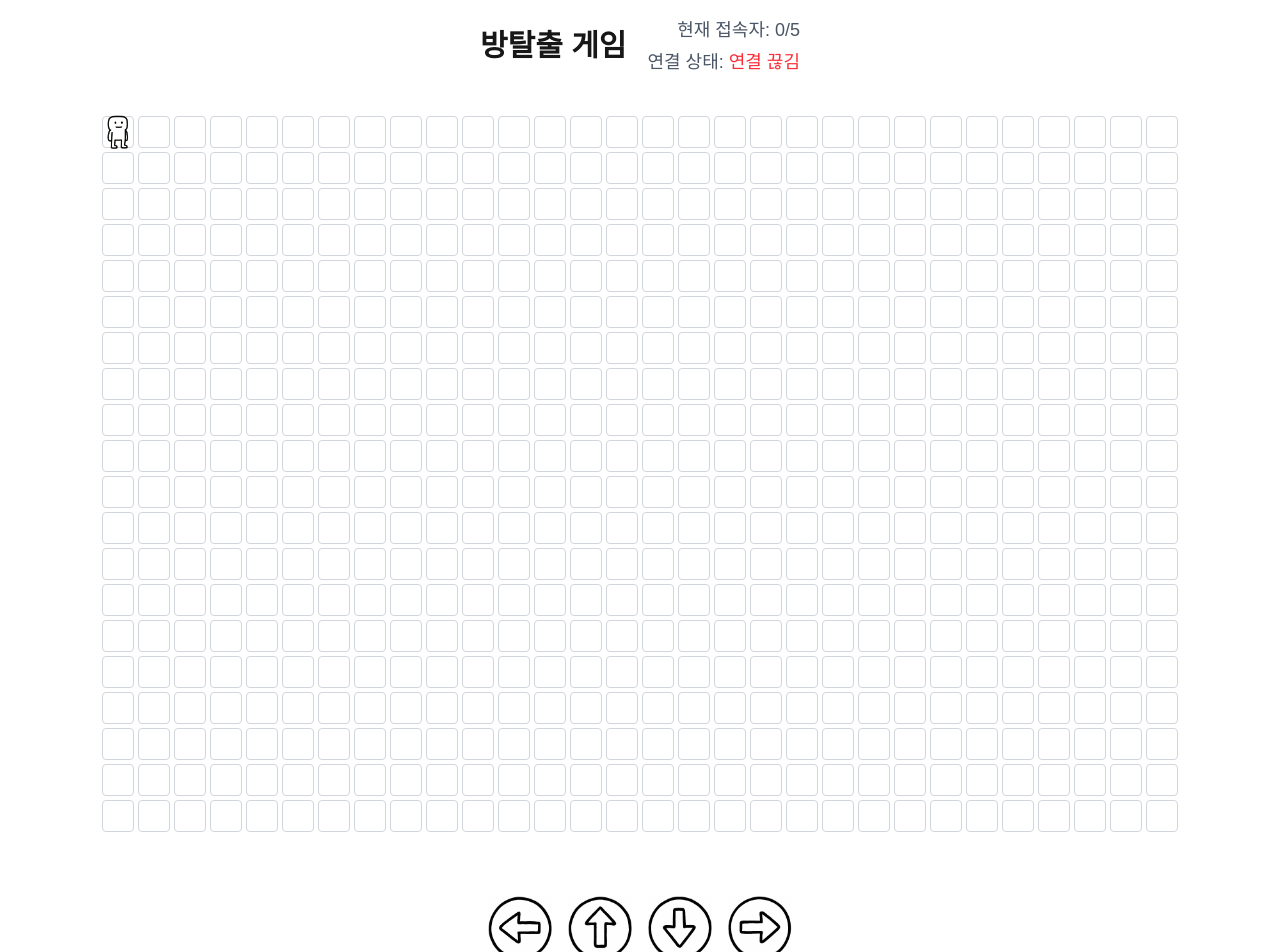
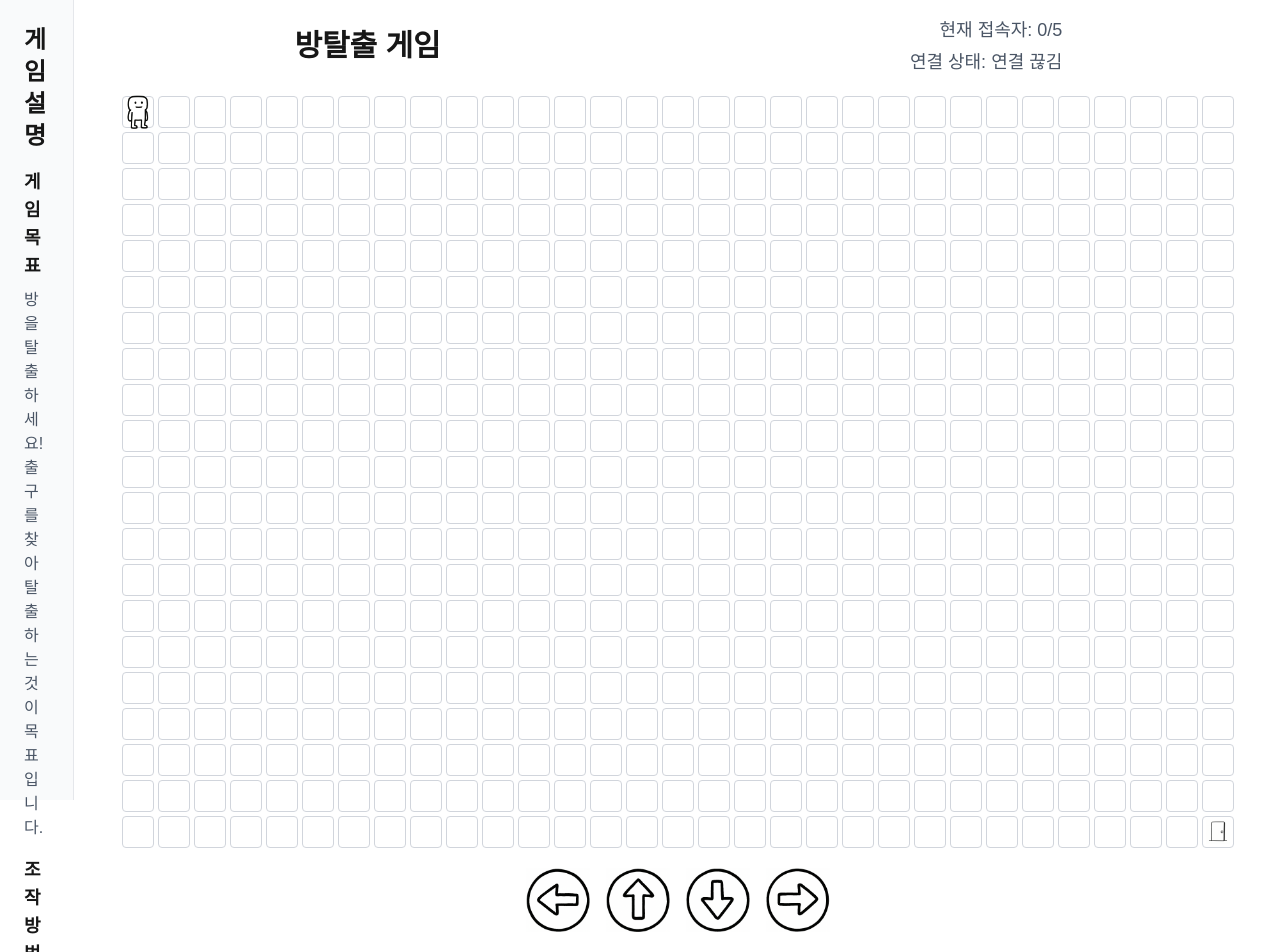
Before and after one commit to DangerousLittleBear/Online_Nunchi, a Next.js app: page /escape in a window 1280 px wide. Shown: the top 952 px of the page. Built offline with nearby package versions, Linux system fonts and the light colour scheme; no server answers.

Commit message:
게임 설명을 위한 사이드바 추가, 도착점 이미지 (문) 추가

```diff
--- a/src/app/escape/page.tsx
+++ b/src/app/escape/page.tsx
@@ -24,6 +24,8 @@ export default function EscapeGame() {
       const type = data.type;
       const position = data.position;
       const obstacles = data.obstacles;
+
+      console.log(obstacles);
 
       setPlayerCount(data.playerCount);
       if (type === 'POSITION_UPDATE') {
@@ -83,31 +85,59 @@ export default function EscapeGame() {
   };
 
   return (
-    <div className="min-h-screen bg-white flex flex-col items-center justify-center p-4">
-      <div className="mb-6 w-full">
-        <div className="max-w-xs mx-auto flex justify-between items-center">
-          <h1 className="text-3xl font-bold">방탈출 게임</h1>
-          <div className="flex flex-col items-end gap-1">
-            <p className="text-gray-600 text-lg">현재 접속자: {playerCount}/5</p>
-            <p className="text-gray-600 text-lg">
-              연결 상태:{" "}
-              <span className={isConnected ? "text-green-500" : "text-red-500"}>
-                {isConnected ? "연결됨" : "연결 끊김"}
-              </span>
-            </p>
+    <div className="min-h-screen bg-white flex">
+      {/* 사이드바 */}
+      <div className="w-80 bg-gray-50 p-6 border-r border-gray-200 h-screen">
+        <h2 className="text-2xl font-bold mb-4">게임 설명</h2>
+        <div className="space-y-4">
+          <div>
+            <h3 className="text-lg font-semibold mb-2">게임 목표</h3>
+            <p className="text-gray-600">방을 탈출하세요! 출구를 찾아 탈출하는 것이 목표입니다.</p>
+          </div>
+
+          <div>
+            <h3 className="text-lg font-semibold mb-2">조작 방법</h3>
+            <ul className="list-disc list-inside text-gray-600 space-y-1">
+              <li>↑ : 위로 이동</li>
+              <li>↓ : 아래로 이동</li>
+              <li>← : 왼쪽으로 이동</li>
+              <li>→ : 오른쪽으로 이동</li>
+            </ul>
+          </div>
+
+          <div>
+            <h3 className="text-lg font-semibold mb-2">게임 규칙</h3>
+            <ul className="list-disc list-inside text-gray-600 space-y-1">
+              <li>장애물을 피해서 이동하세요</li>
+              <li>다른 플레이어와 협력하세요</li>
+              <li>출구(문)에 도달하면 게임 클리어!</li>
+            </ul>
           </div>
         </div>
       </div>
 
-      <div className="mb-12">
+      {/* 메인 게임 영역 */}
+      <div className="flex-1 flex flex-col items-center justify-center p-4">
+        <div className="mb-1 w-full">
+          <div className="max-w-3xl mx-auto flex justify-between items-center">
+            <h1 className="text-3xl font-bold">방탈출 게임</h1>
+            <div className="flex flex-col items-end gap-1">
+              <p className="text-gray-600 text-lg">현재 접속자: {playerCount}/5</p>
+              <p className="text-gray-600 text-lg">연결 상태: {isConnected ? '연결됨' : '연결 끊김'}</p>
+            </div>
+          </div>
+        </div>
+
+        <div className="mb-1 w-full px-4">
           <GameBoard
             characterPosition={characterPosition}
-          size={{ width: 30, height: 20 }}
+            size={{ width: 31, height: 21 }}
             obstacles={obstacles}
           />
         </div>
 
         <DirectionControls onMove={handleMove} />
       </div>
+    </div>
   );
 }
--- a/src/components/escape/GameBoard.tsx
+++ b/src/components/escape/GameBoard.tsx
@@ -18,7 +18,13 @@ export default function GameBoard({ characterPosition, size, obstacles }: GameBo
 
   return (
     <div className="flex justify-center items-center p-4">
-      <div className="grid grid-cols-[repeat(30,2rem)] gap-1">
+      <div
+        className="grid gap-1"
+        style={{
+          gridTemplateColumns: `repeat(${size.width}, 2rem)`,
+          gridTemplateRows: `repeat(${size.height}, 2rem)`
+        }}
+      >
         {grid.map((row, y) =>
           row.map((_, x) => (
             <div
@@ -37,6 +43,16 @@ export default function GameBoard({ characterPosition, size, obstacles }: GameBo
                   className="object-contain"
                 />
               )}
+              {x === 30 && y === 20 && (
+                <Image
+                  src="/images/door_closed.png"
+                  alt="Door"
+                  width={24}
+                  height={24}
+                  priority
+                  className="object-contain"
+                />
+              )}
             </div>
           ))
         )}
```
Also changed, not shown: public/images/door_closed.png (added), public/images/door_opened.png (added). Lines whose indentation alone changed are shown as unchanged.
